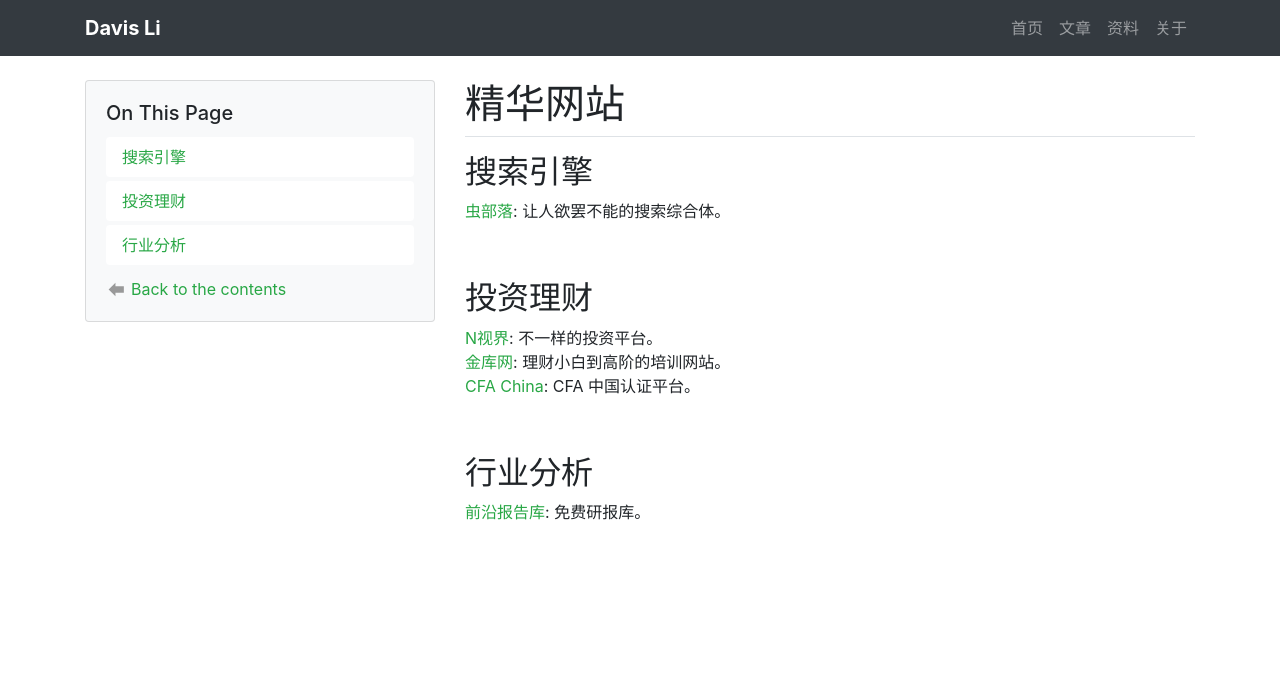
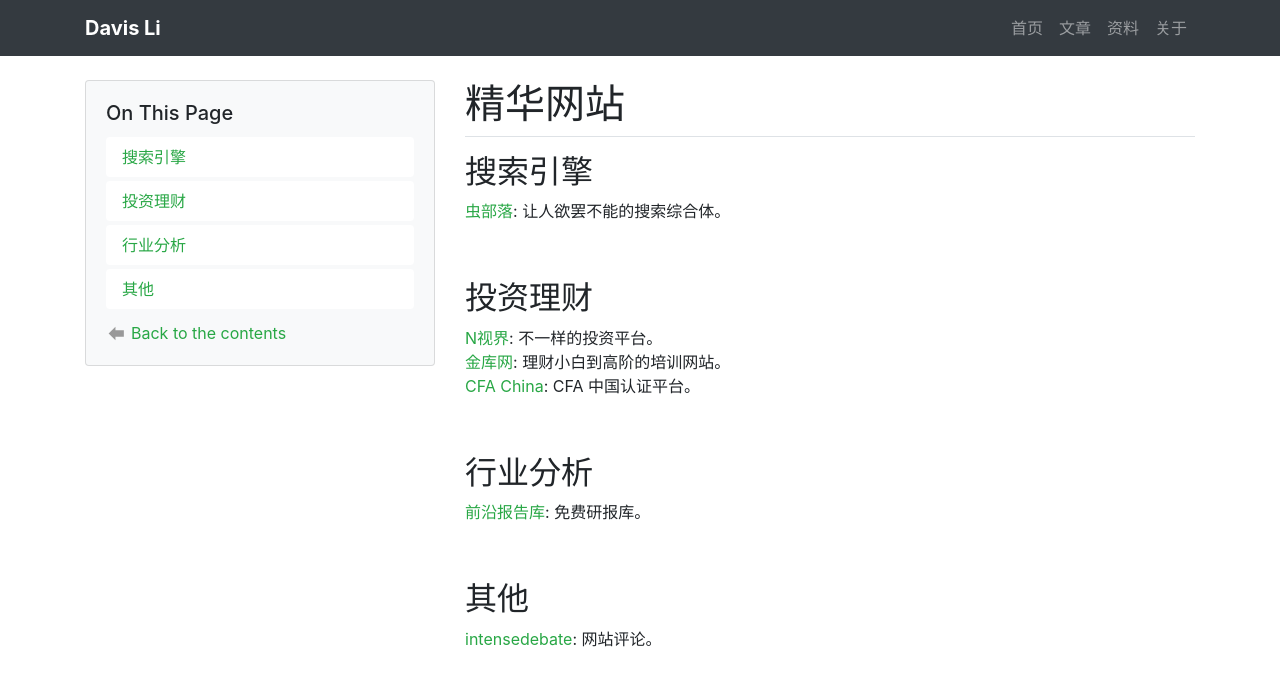
Before and after one commit to davis-lee0109/davis-lee0109.github.io, a Jekyll site: the page built from _projects/精华网站.md, in a window 1280 px wide. Shown: the top 686 px of the page. Built offline with Jekyll 4.4.1, drawn with Linux system fonts in a browser that asks for light colours.

Commit message:
update fils 301 @ 202011201147

```diff
--- a/_projects/精华网站.md
+++ b/_projects/精华网站.md
@@ -16,3 +16,8 @@ title: 精华网站
 
 ## 行业分析
 [前沿报告库](https://wk.askci.com/): 免费研报库。
+
+<br>
+
+## 其他
+[intensedebate](https://www.intensedebate.com): 网站评论。
```
Also changed, not shown: _posts/2017-10-13-friday-theme-single-image.md (+0 -2 lines).
